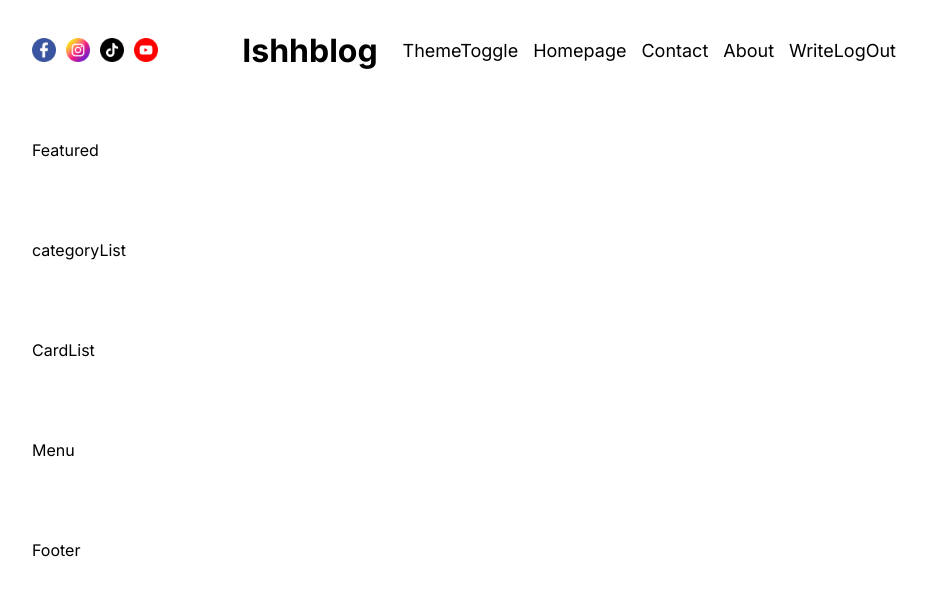
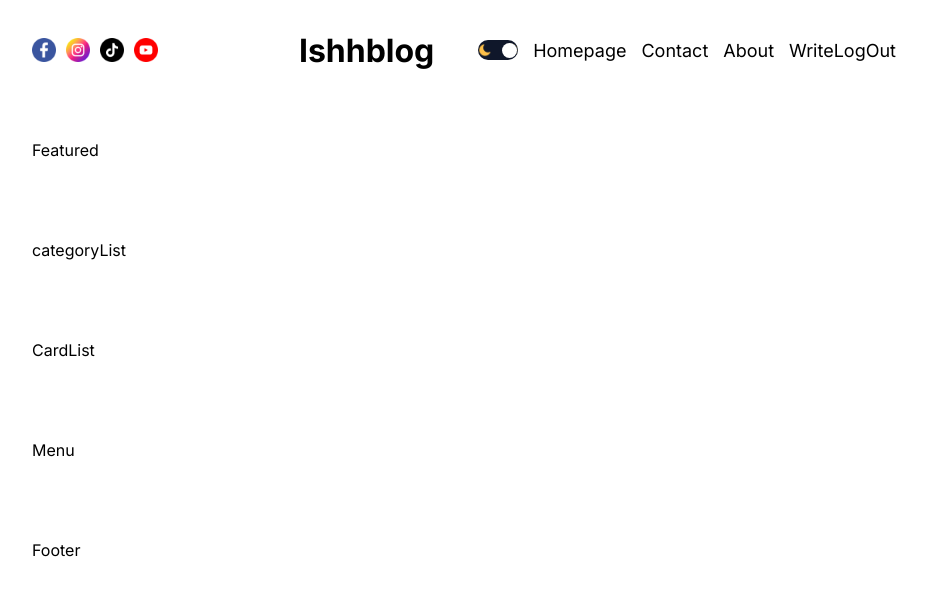
Before and after one commit to Goutam-04/Blogging, a Next.js app: page / in a window 1280 px wide. Shown: the top 596 px of the page, without its empty margins (176-1103 px from the left). Built offline with nearby package versions, Linux system fonts and the light colour scheme.

Commit message:
implement dark mode

```diff
--- a/src/app/globals.css
+++ b/src/app/globals.css
@@ -21,6 +21,19 @@
   text-decoration: none;
 }
 
+.dark {
+  --bg: #0f172a;
+  --textColor: #ddd;
+  --softBg: #1f273a;
+  --softTextColor: #a6a6a6;
+}
+
+.light {
+  --bg: white;
+  --textColor: black;
+  --softBg: #f0f0f0;
+  --softTextColor: #626262;
+}
 
 .container {
   min-height: 100vh;
@@ -63,3 +76,11 @@
     max-width: 475px;
   }
 }
+
+.ql-container{
+  font-size: 28px !important;
+}
+
+.quill > .ql-container > .ql-editor.ql-blank::before{
+  color: #b3b3b1;
+}
--- a/src/app/layout.js
+++ b/src/app/layout.js
@@ -1,28 +1,33 @@
-import './globals.css'
-import { Inter } from 'next/font/google'
-import Navbar from '@/components/navbar/Navbar'
-import Footer from '@/components/footer/Footer'
+import "./globals.css";
+import { Inter } from "next/font/google";
+import Navbar from "@/components/navbar/Navbar";
+import Footer from "@/components/footer/Footer";
+import { ThemeContextProvider } from "@/context/ThemeContext";
+import ThemeProvider from "@/provider/ThemeProvider";
 
-const inter = Inter({ subsets: ['latin'] })
+const inter = Inter({ subsets: ["latin"] });
 
 export const metadata = {
-  title: 'Blogging site',
-  description: 'The blogging site for developers',
-}
+  title: "Blogging site",
+  description: "The blogging site for developers",
+};
 
 export default function RootLayout({ children }) {
   return (
     <html lang="en">
       <body className={inter.className}>
-      <div className="container">
-        <div className='wrapper'>
-      <Navbar/>
-      {children}
-      <Footer/>
-        </div>
-      </div>
-
+        <ThemeContextProvider>
+          <ThemeProvider>
+            <div className="container">
+              <div className="wrapper">
+                <Navbar />
+                {children}
+                <Footer />
+              </div>
+            </div>
+          </ThemeProvider>
+        </ThemeContextProvider>
       </body>
     </html>
-  )
+  );
 }
--- a/src/components/themeToggle/ThemeToggle.jsx
+++ b/src/components/themeToggle/ThemeToggle.jsx
@@ -1,9 +1,33 @@
-import React from 'react'
+"use client"
+
+import React, { useContext } from 'react'
 import styles from "./themeToggle.module.css"
+import Image from 'next/image'
+import { ThemeContext } from '@/context/ThemeContext'
 
 const ThemeToggle = () => {
+  const {toggle,theme} = useContext(ThemeContext)
   return (
-    <div className={styles.container}>ThemeToggle</div>
+    <div
+    className={styles.container}
+    onClick={toggle}
+    style={
+      theme === "dark" ? { backgroundColor: "white" } : { backgroundColor: "#0f172a" }
+    }
+  >
+    <Image src="/moon.png" alt="" width={14} height={14} />
+         <div
+        className={styles.ball}
+        style={
+          theme === "dark"
+            ? { left: 1, background: "#0f172a" }
+            : { right: 1, background: "white" }
+        }
+      >
+
+    </div>
+    <Image src="/sun.png" alt="" width={14} height={14} />
+  </div>
   )
 }
 
--- a/src/components/themeToggle/themeToggle.module.css
+++ b/src/components/themeToggle/themeToggle.module.css
@@ -1,6 +1,17 @@
 .container {
-    display: flex;
-    align-items: center;
-    justify-content: space-between;
-    height: 100px;
-  }
+  width: 40px;
+  height: 20px;
+  border-radius: 50px;
+  cursor: pointer;
+  display: flex;
+  align-items: center;
+  justify-content: space-between;
+  position: relative;
+}
+
+.ball{
+  width: 15px;
+  height: 15px;
+  border-radius: 50%;
+  position: absolute;
+}
--- /dev/null
+++ b/src/context/ThemeContext.jsx
@@ -0,0 +1,32 @@
+"use client"
+
+import { createContext, useEffect, useState } from "react"
+
+export const ThemeContext=createContext();
+
+
+// mark to understand later
+const getFromLocalStorage = () => {
+    if (typeof window !== "undefined") {
+      const value = localStorage.getItem("theme");
+      return value || "light";
+    }
+  };
+
+export const ThemeContextProvider = ({children})=>{
+    const [theme,setTheme]=useState(()=>{return getFromLocalStorage()});
+
+    const toggle = ()=>{
+
+       setTheme( (theme==="light")?("dark"):("light"));
+    }
+
+    useEffect(()=>{
+        localStorage.setItem("theme",theme)
+    },[theme])
+
+    return(
+// capital P in provider
+        <ThemeContext.Provider value={{toggle,theme}}>{children}</ThemeContext.Provider>
+    );
+}
--- /dev/null
+++ b/src/provider/ThemeProvider.jsx
@@ -0,0 +1,19 @@
+"use client";
+
+import { ThemeContext } from "@/context/ThemeContext";
+import React, { useContext, useEffect, useState } from "react";
+
+const ThemeProvider = ({ children }) => {
+  const { theme } = useContext(ThemeContext);
+  const [mounted, setMounted] = useState(false);
+
+  useEffect(() => {
+    setMounted(true);
+  }, []);
+
+  if (mounted) {
+    return <div className={theme}>{children}</div>;
+  }
+};
+
+export default ThemeProvider;
```
Lines whose indentation alone changed are shown as unchanged.
